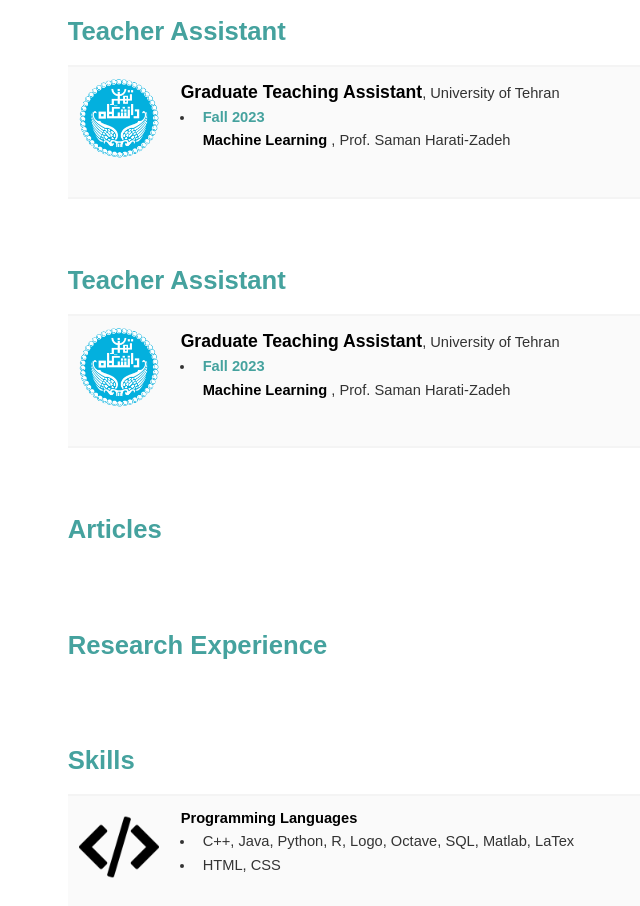
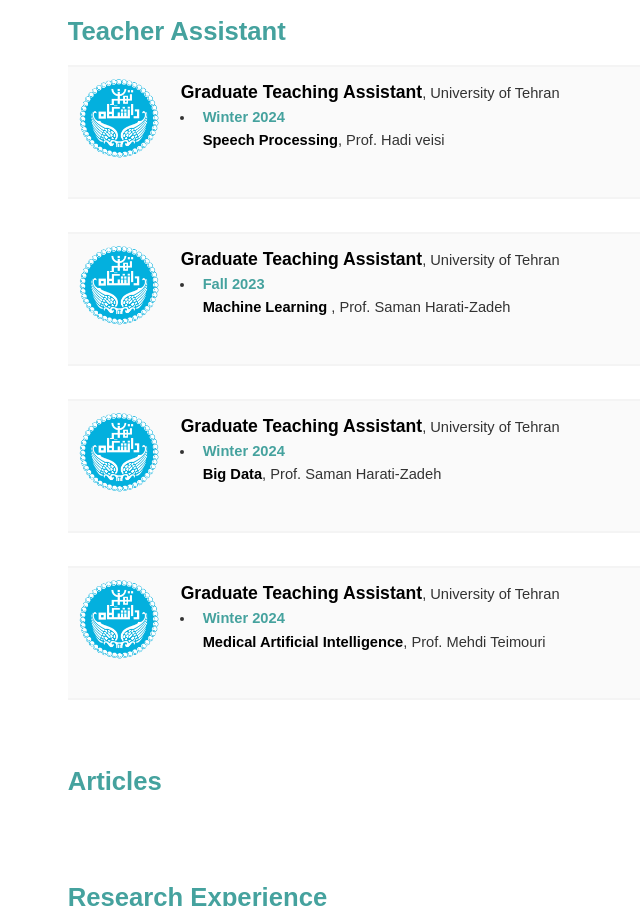
Before and after one commit to ard9/Ard9-cv, a plain HTML site: page index.html in a window 1280 px wide. Shown: the part 819-1725 px from the top of the page, without its empty margins (349-989 px from the left). Drawn offline with Linux system fonts and the light colour scheme.

Commit message:
Update index.html

```diff
--- a/index.html
+++ b/index.html
@@ -83,7 +83,7 @@
 				<li><a href="https://www.linkedin.com/in/armin-rahimi-darehbagh/" class="icon fa-linkedin"><span class="label">Linkedin</span></a></li>
 				<li><a href="https://join.skype.com/invite/lX84wYTImor4" class="icon fa-skype"><span class="label">Skype</span></a></li>
 				<li><a href="https://github.com/ard9" class="icon fa-github"><span class="label">Github</span></a></li>
-				<li><a href="mailto:Armin.Rahimi48@gmail.com" class="icon fa-envelope"><span class="label">Email</span></a></li>
+				<li><a href="mailto:Rahiimii.ai@gmail.com" class="icon fa-envelope"><span class="label">Email</span></a></li>
 				<li><a href="Resume_ArminRahimiDarehbagh_2023_01_12.pdf" download"><span class="label">CV</span></a></li>
 				<!--  <li><a href="https://scholar.google.com/citations?" class="fas fa-graduation-cap"><span class="label">Google Scholar</span></a></li> -->
 			</ul>
@@ -168,9 +168,9 @@
 								<ul>
 
 									<li>
-										<div id="date_strong_1">Fall 2023</div>
+										<div id="date_strong_1">Winter 2024</div>
 										<div style="text-align:justify;">
-											<b>Machine Learning </b>, Prof. Saman Harati-Zadeh<br>
+											<b>Speech Processing</b>, Prof. Hadi veisi<br>
 										</div>
 							        </li>
 
@@ -178,12 +178,7 @@
 							</td>
 						</tr>
 					</table>
-				</div>
-			</section>
-			<!-- Three -->
-			<section id="teaching">
-				<div class="container">
-					<h3>Teacher Assistant</h3>
+
 					<table>
 						<!--Tehran-->
 						<tr>
@@ -203,9 +198,46 @@
 							</td>
 						</tr>
 					</table>
+					<table>
+						<!--Tehran-->
+						<tr>
+							<td width="80px"><center><img src="image/tehran.png" alt="" width="80px"/></center></td>
+							<td style="vertical-align:top;">
+								<b style="font-size:120%">Graduate Teaching Assistant</b>, University of Tehran<br>
+								<ul>
+
+									<li>
+										<div id="date_strong_1">Winter 2024</div>
+										<div style="text-align:justify;">
+											<b>Big Data</b>, Prof. Saman Harati-Zadeh<br>
+										</div>
+							        </li>
+
+								</ul>
+							</td>
+						</tr>
+					</table>
+					<table>
+						<!--Tehran-->
+						<tr>
+							<td width="80px"><center><img src="image/tehran.png" alt="" width="80px"/></center></td>
+							<td style="vertical-align:top;">
+								<b style="font-size:120%">Graduate Teaching Assistant</b>, University of Tehran<br>
+								<ul>
+
+									<li>
+										<div id="date_strong_1">Winter 2024</div>
+										<div style="text-align:justify;">
+											<b>Medical Artificial Intelligence</b>, Prof. Mehdi Teimouri<br>
+										</div>
+							        </li>
+
+								</ul>
+							</td>
+						</tr>
+					</table>
 				</div>
 			</section>
-
 
 
 
```
